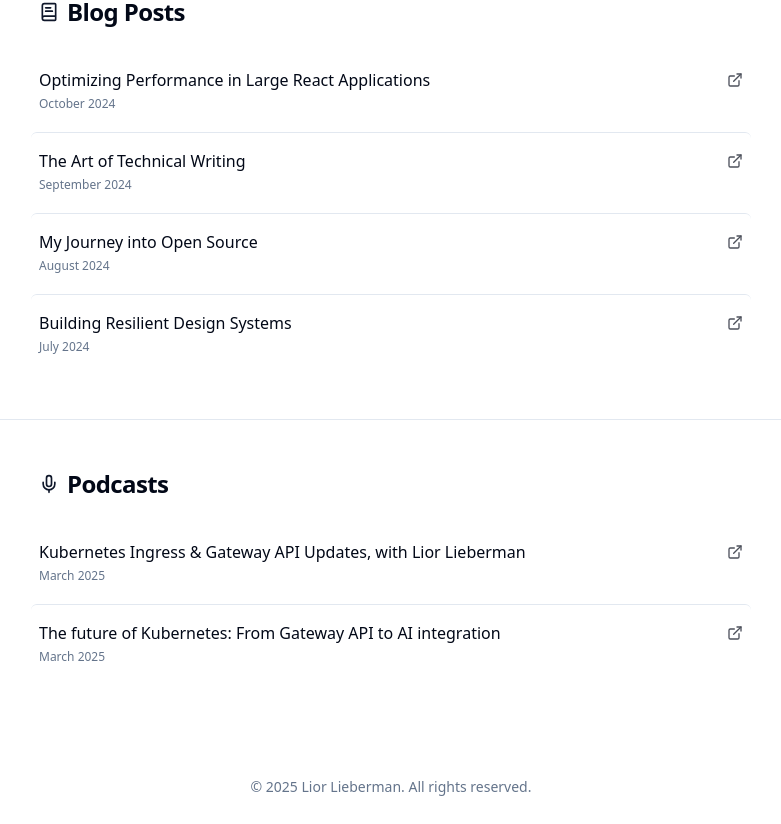
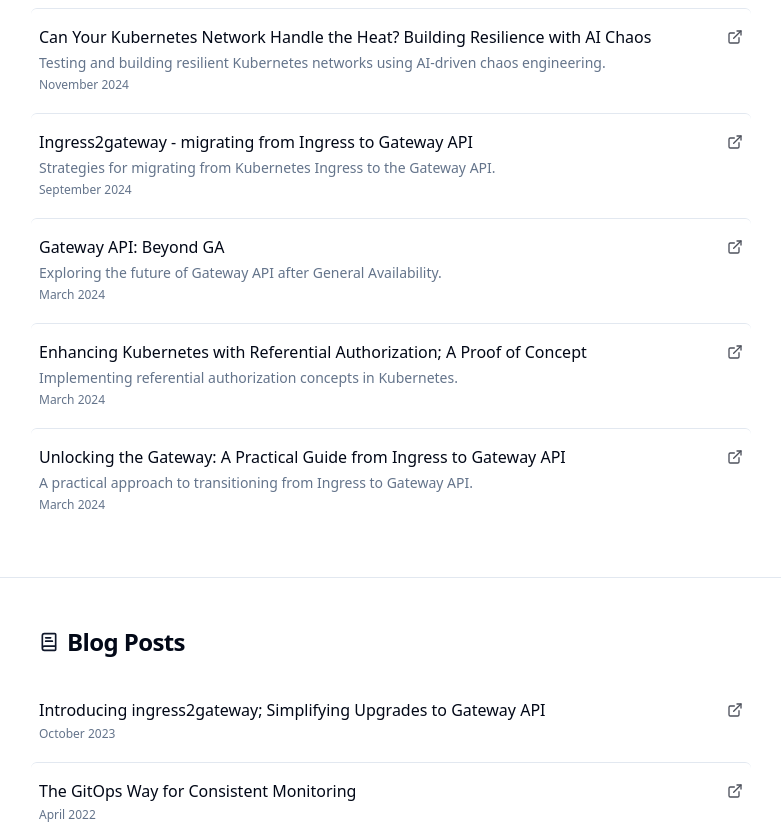
Before and after one commit to ShayEmergy/minimal-persona-linkhub-1c13f, a React (Vite) app: page / in a window 1280 px wide. Shown: the part 1176-2000 px from the top of the page, without its empty margins (249-1030 px from the left). Built offline with nearby package versions, Linux system fonts and the light colour scheme.

Commit message:
Add more talks and blog posts
Adds new talks and blog posts to the portfolio data.

```diff
--- a/src/data/portfolioData.ts
+++ b/src/data/portfolioData.ts
@@ -43,29 +43,83 @@ export const talks: ContentItem[] = [
     date: "March 2025",
     description: "Exploring the future of identity management and authorization in Kubernetes.",
   },
+  {
+    id: "talk-4",
+    title: "Solving the Kubernetes Networking API Rubik's Cube",
+    url: "https://www.youtube.com/watch?v=S5QsqEb8wec",
+    date: "November 2024",
+    description: "Navigating the complexities of Kubernetes networking APIs.",
+  },
+  {
+    id: "talk-5",
+    title: "Can Your Kubernetes Network Handle the Heat? Building Resilience with AI Chaos",
+    url: "https://youtu.be/2oTtpRpv3M8?si=0RBHxFJhIC22NvBI",
+    date: "November 2024",
+    description: "Testing and building resilient Kubernetes networks using AI-driven chaos engineering.",
+  },
+  {
+    id: "talk-6",
+    title: "Ingress2gateway - migrating from Ingress to Gateway API",
+    url: "https://community.cncf.io/events/details/cncf-cncf-online-programs-presents-cncf-on-demand-webinar-ingress2gateway-migrating-from-ingress-to-gateway-api/",
+    date: "September 2024",
+    description: "Strategies for migrating from Kubernetes Ingress to the Gateway API.",
+  },
+  {
+    id: "talk-7",
+    title: "Gateway API: Beyond GA",
+    url: "https://www.youtube.com/watch?v=LITg6TvctjM&t=1449s&ab_channel=CNCF%5BCloudNativeComputingFoundation%5D",
+    date: "March 2024",
+    description: "Exploring the future of Gateway API after General Availability.",
+  },
+  {
+    id: "talk-8",
+    title: "Enhancing Kubernetes with Referential Authorization; A Proof of Concept",
+    url: "https://kcseu2024.sched.com/event/1aOqX?iframe=no",
+    date: "March 2024",
+    description: "Implementing referential authorization concepts in Kubernetes.",
+  },
+  {
+    id: "talk-9",
+    title: "Unlocking the Gateway: A Practical Guide from Ingress to Gateway API",
+    url: "https://youtu.be/PWZJzjB7vso?t=19367",
+    date: "March 2024",
+    description: "A practical approach to transitioning from Ingress to Gateway API.",
+  },
 ];
 
 export const blogPosts: ContentItem[] = [
   {
     id: "post-1",
+    title: "Introducing ingress2gateway; Simplifying Upgrades to Gateway API",
+    url: "https://kubernetes.io/blog/2023/10/25/introducing-ingress2gateway/",
+    date: "October 2023",
+  },
+  {
+    id: "post-2",
+    title: "The GitOps Way for Consistent Monitoring",
+    url: "https://medium.com/riskified-technology/consistent-monitoring-the-gitops-way-1d481e9965c9",
+    date: "April 2022",
+  },
+  {
+    id: "post-3",
     title: "Optimizing Performance in Large React Applications",
     url: "https://example.com/blog/react-performance",
     date: "October 2024",
   },
   {
-    id: "post-2",
+    id: "post-4",
     title: "The Art of Technical Writing",
     url: "https://example.com/blog/technical-writing",
     date: "September 2024",
   },
   {
-    id: "post-3",
+    id: "post-5",
     title: "My Journey into Open Source",
     url: "https://example.com/blog/open-source-journey",
     date: "August 2024",
   },
   {
-    id: "post-4",
+    id: "post-6",
     title: "Building Resilient Design Systems",
     url: "https://example.com/blog/design-systems",
     date: "July 2024",
```
